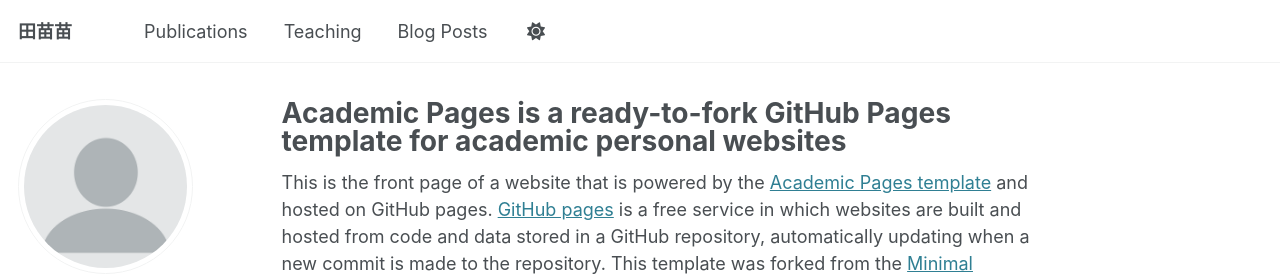
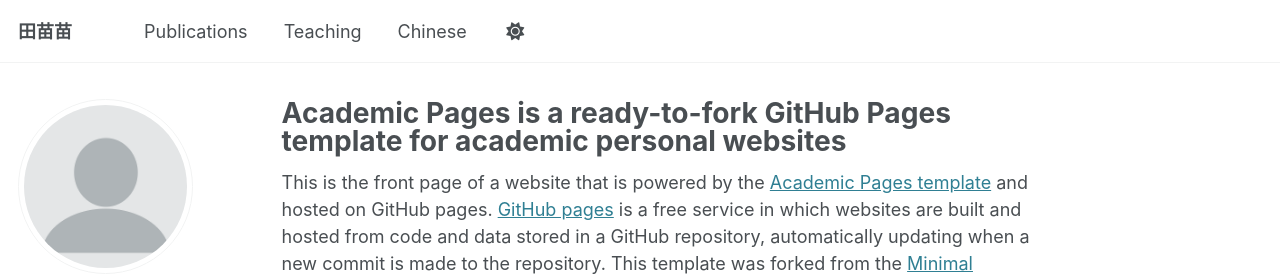
Before and after one commit to dmtian/dmtian.github.io, a Jekyll site: the page built from _pages/about.md, in a window 1280 px wide. Shown: the top 276 px of the page. Built offline with Jekyll 4.4.1, drawn with Linux system fonts in a browser that asks for light colours.

Commit message:
Update navigation.yml

```diff
--- a/_data/navigation.yml
+++ b/_data/navigation.yml
@@ -14,5 +14,5 @@ main:
   - title: "Teaching"
     url: /teaching/
 
-  - title: "Blog Posts"
+  - title: "Chinese"
     url: /year-archive/
```
